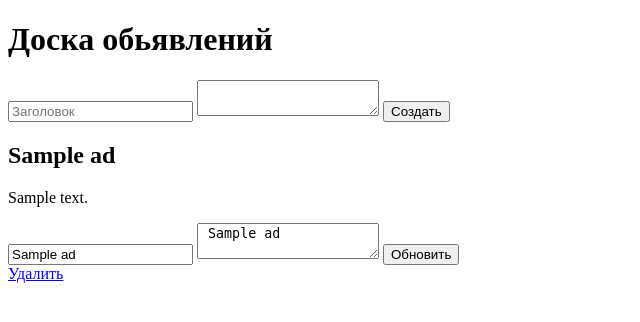
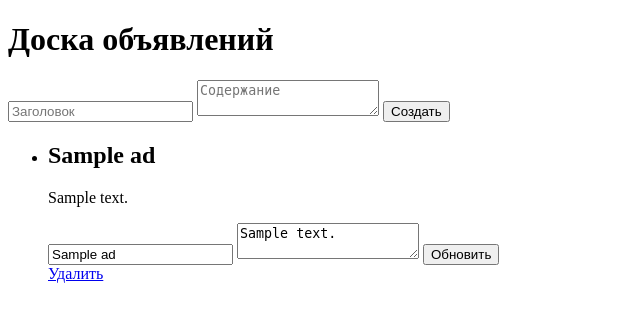
Before and after one commit to AlgoClassWork/lalafu, a Flask app: page / in a window 1280 px wide. Shown: the top 322 px of the page, without its empty margins (0-640 px from the left). Run offline with Flask 3, Linux system fonts and the light colour scheme; tables that the repository leaves empty hold one stand-in row (values such as "Sample post").

Commit message:
Update index.html

```diff
--- a/templates/index.html
+++ b/templates/index.html
@@ -3,28 +3,31 @@
 <head>
     <meta charset="UTF-8">
     <meta name="viewport" content="width=device-width, initial-scale=1.0">
-    <title>Доска обьявлений</title>
+    <link rel="stylesheet" href="{{ url_for('static', filename='style.css') }}">
+    <title>Доска объявлений</title>
 </head>
 <body>
-
-    <h1>Доска обьявлений</h1>
-
-    <form action="/create" method="post">
+    <div class="container">
+        <h1>Доска объявлений</h1>
+        <form action="/create" method="post" class="create-form">
             <input type="text" name="title" placeholder="Заголовок" required>
-        <textarea type="text" name="content" required></textarea>
+            <textarea name="content" placeholder="Содержание" required></textarea>
             <button type="submit">Создать</button>
         </form>
-
+        <ul class="ads-list">
             {% for ad in ads %}
+            <li>
                 <h2>{{ ad[1] }}</h2>
                 <p>{{ ad[2] }}</p>
-        <form action="/update/{{ ad[0] }}" method="post">
-            <input type="text" name="title" value="{{ad[1]}}" required>
-            <textarea type="text" name="content required"> {{ad[1]}} </textarea>
+                <form action="/update/{{ ad[0] }}" method="post" class="update-form">
+                    <input type="text" name="title" value="{{ ad[1] }}" required>
+                    <textarea name="content" required>{{ ad[2] }}</textarea>
                     <button type="submit">Обновить</button>
                 </form>
-        <a href="/delete/{{ ad[0] }}">Удалить</a>
+                <a href="/delete/{{ ad[0] }}" class="delete-button">Удалить</a>
+            </li>
             {% endfor %}
-
+        </ul>
+    </div>
 </body>
 </html>
```
Lines whose indentation alone changed are shown as unchanged.
